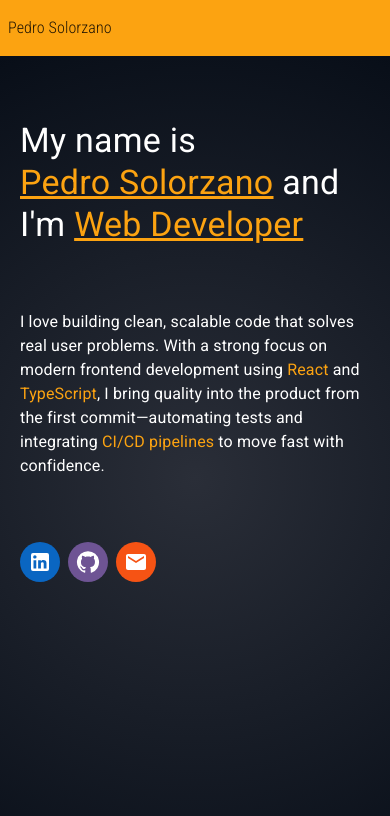
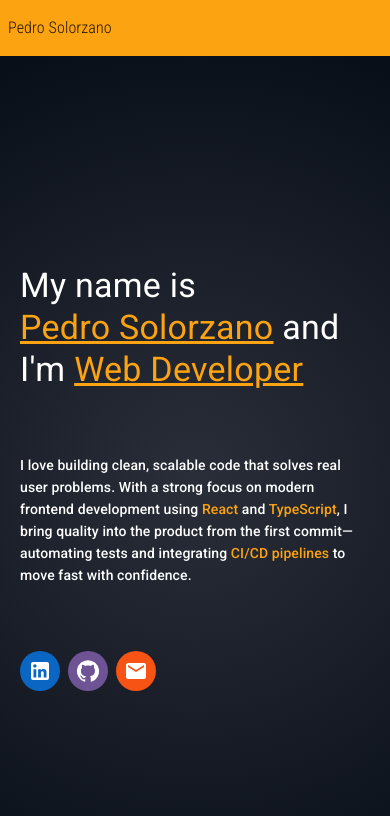
Before and after one commit to pdro-solorzano/personal-page, a React (Vite) app: page / in a window 390 px wide. Shown: the top 816 px of the page. Built offline with nearby package versions, Linux system fonts and the light colour scheme; some icons are missing.

Commit message:
fixing mobile styles

```diff
--- a/src/components/Hero.tsx
+++ b/src/components/Hero.tsx
@@ -10,6 +10,7 @@ function Hero() {
         backgroundImage:
           "radial-gradient(circle,rgba(42, 46, 56, 1) 0%, rgba(8, 14, 24, 1) 100%) ",
         height: "100vh",
+        alignContent: "center",
       }}
     >
       <Grid
@@ -21,7 +22,7 @@ function Hero() {
         sx={{
           mx: { xs: 0, md: "auto" },
           px: { xs: 2.5, md: 10 },
-          pt: { xs: 8, md: 15 },
+          pt: { xs: 0, md: 15 },
         }}
       >
         <Grid size={{ xs: 12, md: 5 }}>
@@ -60,19 +61,19 @@ function Hero() {
           sx={{ display: { xs: "none", md: "flex" } }}
         ></Grid>
         <Grid size={{ xs: 12, md: 5 }}>
-          <Typography variant="body1">
+          <Typography variant="subtitle2">
             I love building clean, scalable code that solves real user problems.
             With a strong focus on modern frontend development using{" "}
-            <Typography variant="body1" component="span" color="secondary">
+            <Typography variant="subtitle2" component="span" color="secondary">
               React
             </Typography>{" "}
             and{" "}
-            <Typography variant="body1" component="span" color="secondary">
+            <Typography variant="subtitle2" component="span" color="secondary">
               TypeScript
             </Typography>
             , I bring quality into the product from the first commit—automating
             tests and integrating{" "}
-            <Typography variant="body1" component="span" color="secondary">
+            <Typography variant="subtitle2" component="span" color="secondary">
               CI/CD pipelines
             </Typography>{" "}
             to move fast with confidence.
```
